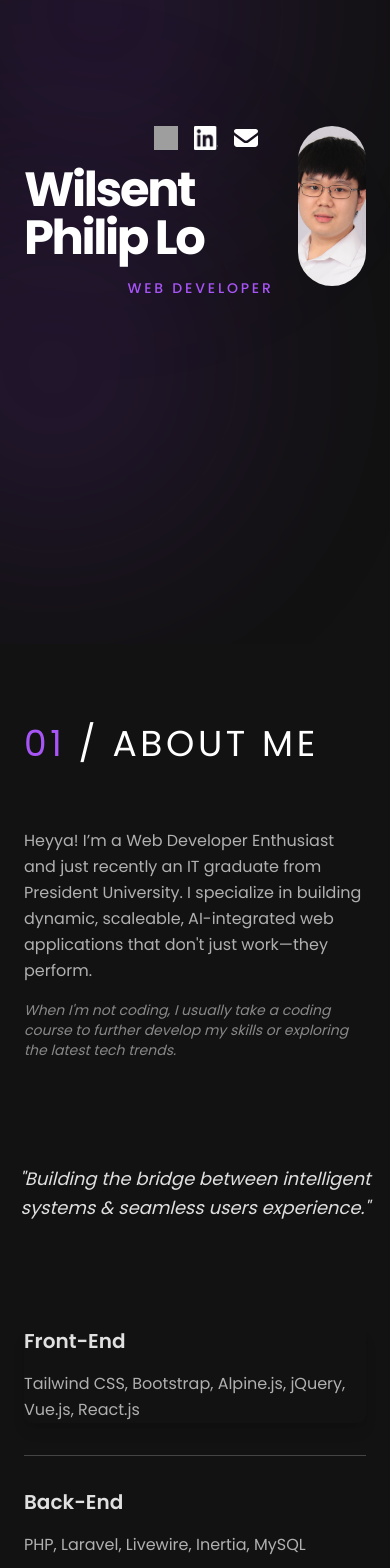
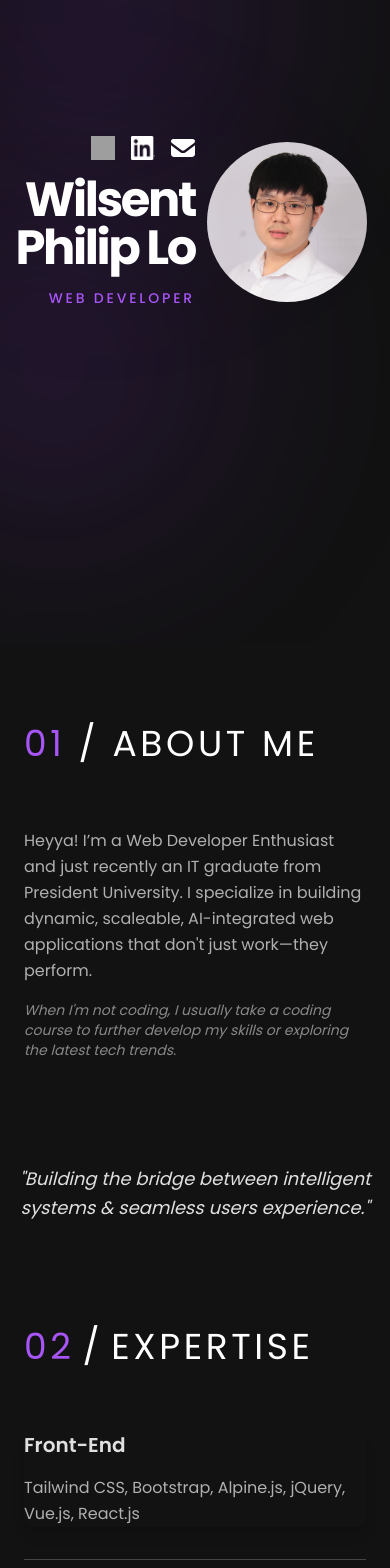
Before and after one commit to WilPhil/my-portfolio, a React (Create React App) app: page / in a window 390 px wide. Shown: the part 260-1828 px from the top of the page. Built offline with nearby package versions, Linux system fonts and the light colour scheme; grey boxes are pictures that could not be loaded.

Commit message:
add: responsive design for mobile

```diff
--- a/src/components/Experience/Experience.jsx
+++ b/src/components/Experience/Experience.jsx
@@ -1,13 +1,13 @@
 const Experience = () => {
   return (
     <section id="experience" className="py-20">
-      <div className="max-w-6xl mx-auto px-6 py-6 flex gap-12">
-        <div className="w-[40%] m-auto">
-          <h2 className="text-4xl uppercase tracking-widest text-white mb-4 self-center ">
+      <div className="max-w-6xl mx-auto px-6 py-6 flex flex-col md:flex-row items-start gap-12">
+        <div className="md:w-[40%] md:my-auto">
+          <h2 className="text-4xl uppercase tracking-widest text-white mb-4 self-center">
             <span className="text-purple-500">03</span> / Experience
           </h2>
         </div>
-        <div className="w-[60%] flex flex-col gap-16 ">
+        <div className="md:w-[60%] flex flex-col gap-16">
           <div className="flex flex-col gap-4">
             <h3 className="text-xl text-[#e0e0e0] font-semibold ">
               Full Stack Developer Intern
--- a/src/components/Expertise/Expertise.jsx
+++ b/src/components/Expertise/Expertise.jsx
@@ -1,7 +1,7 @@
 const Expertise = () => {
   return (
     <section id="expertise" className="w-full py-20">
-      <div className="max-w-6xl mx-auto py-6 px-6 grid md:grid-cols-[2fr_1fr] gap-12">
+      <div className="max-w-6xl mx-auto py-6 px-6 flex flex-col-reverse md:flex-row gap-12">
         <div className="flex flex-col gap-8">
           <div className="rounded-lg shadow-lg">
             <h3 className="text-xl text-[#e0e0e0] font-semibold mb-4">
@@ -28,8 +28,11 @@ const Expertise = () => {
             </p>
           </div>
         </div>
-        <h2 className="text-4xl uppercase tracking-widest text-white mb-4 self-center ml-auto">
-          Expertise / <span className="text-purple-500">02</span>
+        <h2 className="text-4xl uppercase tracking-widest text-white mb-4 self-start md:self-center md:ml-auto">
+          <span className="flex gap-2 flex-row-reverse md:flex-row">
+            Expertise <span>/</span>
+            <span className="text-purple-500">02</span>
+          </span>
         </h2>
       </div>
     </section>
--- a/src/components/Hero/Hero.jsx
+++ b/src/components/Hero/Hero.jsx
@@ -13,10 +13,10 @@ const Hero = () => {
 
       <div className="absolute -bottom-14 right-1 -translate-x-1/2 -translate-y-1/2 w-[333px] h-[333px] bg-purple-600/30 rounded-full blur-[120px] pointer-events-none animate-pulse [animation-duration:4s]"></div>
 
-      <div className="container mx-auto px-6 relative z-10">
-        <div className="max-w-4xl mx-auto flex">
-          <div className="w-[80%] flex flex-col pr-6 gap-4">
-            <div className="flex justify-end gap-4 pr-4">
+      <div className="container mx-auto px-3 md:px-6 relative z-10">
+        <div className="w-full md:max-w-4xl mx-auto flex justify-center items-center">
+          <div className="w-[50%] md:w-[80%] flex flex-col md:pr-6 gap-4">
+            <div className="flex justify-end gap-4">
               <a
                 href="https://github.com/WilPhil"
                 target="_blank"
@@ -53,7 +53,7 @@ const Hero = () => {
               </a>
             </div>
             <div className="flex flex-col items-end gap-4">
-              <span className="text-5xl md:text-7xl font-bold tracking-tighter text-white">
+              <span className="text-5xl md:text-7xl font-bold tracking-tighter text-white text-right">
                 Wilsent Philip Lo
               </span>
               <span className="text-sm md:text-base font-medium text-purple-500 uppercase tracking-[0.2em]">
@@ -61,11 +61,11 @@ const Hero = () => {
               </span>
             </div>
           </div>
-          <div className="w-[20%] flex items-center">
+          <div className="w-[50%] md:w-[20%] flex items-center">
             <img
               src={ProfileIcon}
               alt="Wilsent Philip Lo"
-              className="w-40 h-40 rounded-full object-cover mx-auto mb-8"
+              className="w-40 h-40 rounded-full object-cover mx-auto"
               style={{ imageRendering: "auto" }}
             />
           </div>
--- a/src/components/Navbar/Navbar.jsx
+++ b/src/components/Navbar/Navbar.jsx
@@ -62,7 +62,7 @@ const Navbar = () => {
           椿
         </a>
 
-        <div className="flex gap-8">
+        <div className="hidden md:flex gap-8">
           {navLinks.map((link) => {
             const isActive = activeSection === link.href.substring(1);
 
--- a/src/components/Projects/Projects.jsx
+++ b/src/components/Projects/Projects.jsx
@@ -67,19 +67,6 @@ const Projects = () => {
                 TDC Dashboard
               </h3>
               <div className="flex gap-3">
-                <a
-                  href="https://github.com/UnFik/tdc-dashboard"
-                  target="_blank"
-                  rel="noopener noreferrer"
-                  className="text-cyan-400 hover:text-cyan-300 transition duration-300 ease-in-out"
-                >
-                  <img
-                    src={GithubIcon}
-                    alt="Github"
-                    className="w-6 h-6 hover:opacity-70 ease-in-out transition duration-300"
-                    title="Private Repository"
-                  />
-                </a>
                 {/* Demo not available yet */}
                 {/* <a
                   href=""
@@ -111,19 +98,6 @@ const Projects = () => {
                 SAP Compare
               </h3>
               <div className="flex gap-3">
-                <a
-                  href="https://github.com/UnFik/sap-compare"
-                  target="_blank"
-                  rel="noopener noreferrer"
-                  className="text-cyan-400 hover:text-cyan-300 transition duration-300 ease-in-out"
-                >
-                  <img
-                    src={GithubIcon}
-                    alt="Github"
-                    className="w-6 h-6 hover:opacity-70 ease-in-out transition duration-300"
-                    title="Private Repository"
-                  />
-                </a>
                 {/* Demo not available yet */}
                 {/* <a
                   href=""
```
